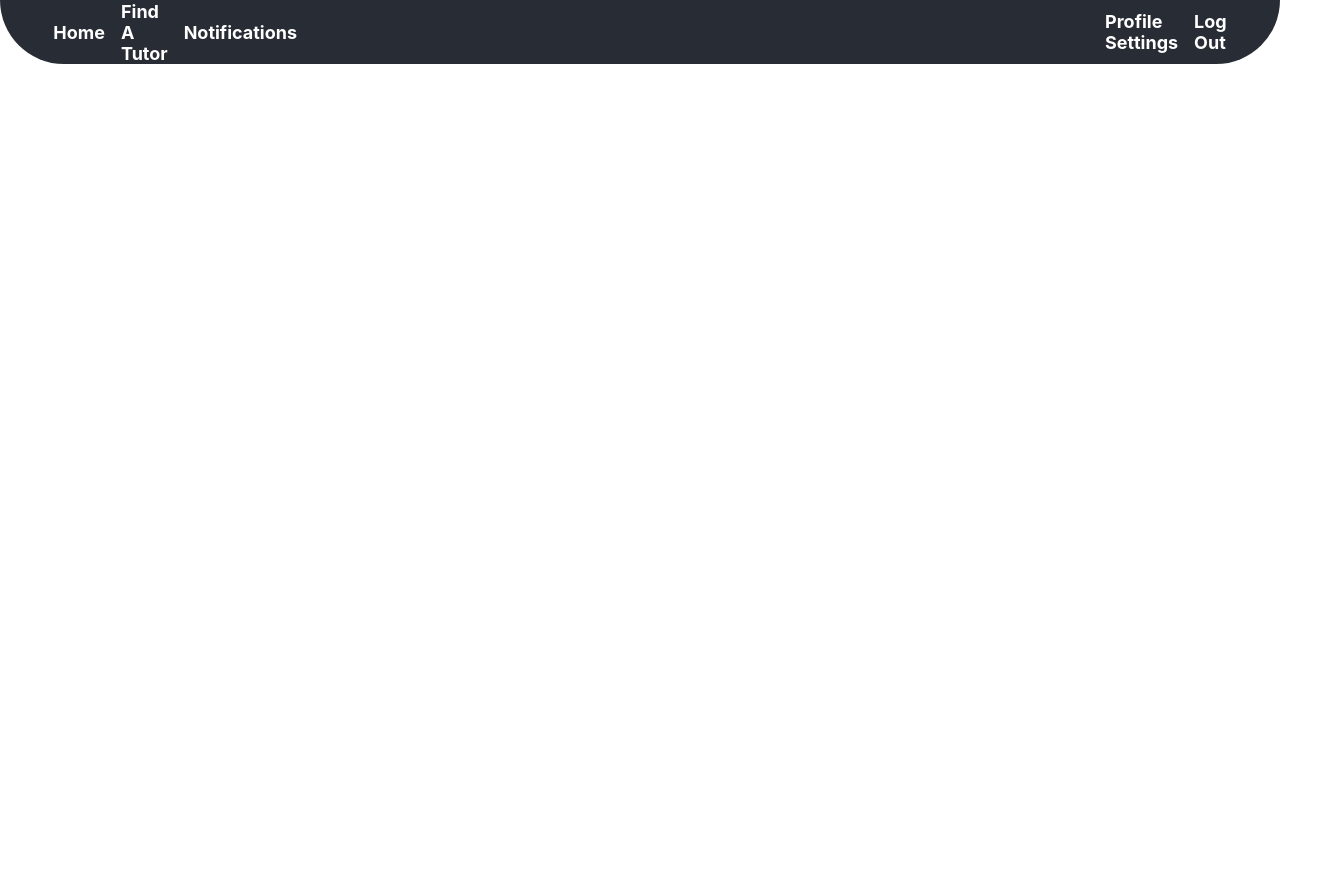
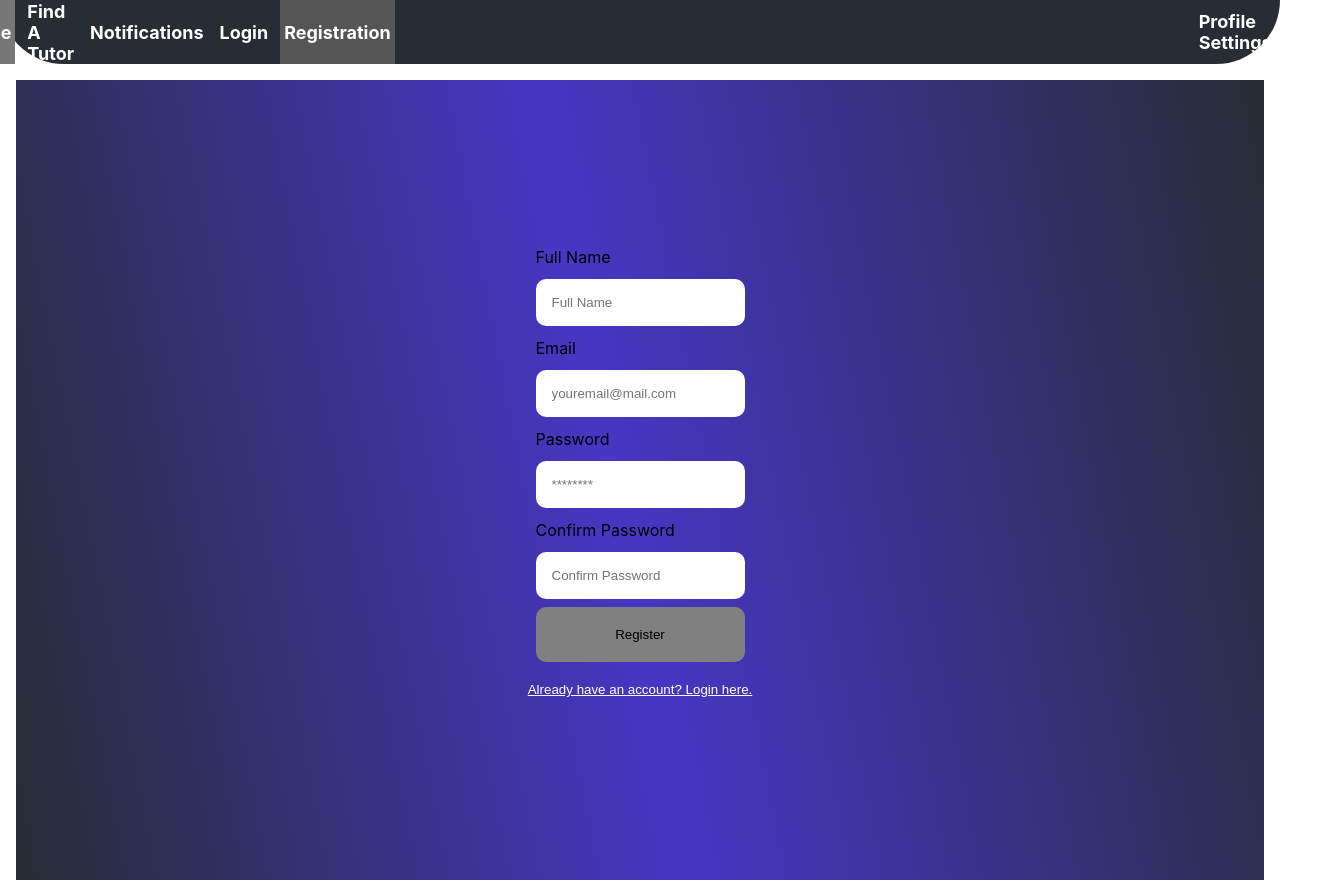
Before and after one commit to Koiya/CSC4330ProjectGroupE, a React (Create React App) app in the folder frontend/: page /Registration in a window 1280 px wide. Shown: the whole page, 1324 px wide, since content can reach past the window. Before the commit the page ends 800 px from the top, so only its background shows below. Built offline with nearby package versions, Linux system fonts and the light colour scheme.

Commit message:
login/signup pages
login and signup pages created

```diff
--- a/frontend/src/App.css
+++ b/frontend/src/App.css
@@ -1,5 +1,47 @@
 .App {
   text-align: center;
+}
+
+.auth-form-container {
+  justify-content: center;
+  display: flex;
+  flex-direction: column;
+  min-height: 100vh;
+  align-items: center;
+
+  background-image: linear-gradient(79deg, #282c34,#4736c4 48%, #282c34);
+}
+
+.login-form, .registration-form {
+  display: flex;
+  flex-direction: column;
+}
+
+label {
+  text-align: left;
+  padding: 0.25rem 0;
+  border-radius: 10px;
+}
+
+input {
+  margin: 0.5rem 0;
+  padding: 1rem;
+  border: none;
+  border-radius: 10px;
+}
+
+button {
+  border: none;
+  background-color: grey;
+  padding: 20px;
+  border-radius: 10px;
+  cursor: pointer;
+}
+
+.link-btn {
+  background: none;
+  color: white;
+  text-decoration: underline;
 }
 
 .App-logo {
--- a/frontend/src/App.js
+++ b/frontend/src/App.js
@@ -1,23 +1,35 @@
 import './App.css';
+import React, { useState } from "react";
 import Navbar from './Navbar/Navbar';
 import FindATutor from './Pages/FindATutor';
 import Home from './Pages/Home';
 import LogOut from './Pages/LogOut';
 import Notifications from './Pages/Notifications';
 import ProfileSettings from './Pages/ProfileSettings';
+import Login from './Pages/Login';
+import Registration from './Pages/Registration';
 import {Route, Routes} from "react-router-dom";
 
 function App() {
+  const [currentForm, setCurrentForm] = useState('login');
+
+  const toggleForm = (formName) => {
+    setCurrentForm(formName);
+  }
+
   return (
     <>
       <Navbar/>
       <div className="container">
+
        <Routes>
           <Route path="/" element={<Home/>} />
           <Route path="/FindATutor" element={<FindATutor/>} />
           <Route path="/ProfileSettings" element={<ProfileSettings/>} />
           <Route path="/LogOut" element={<LogOut/>} />
           <Route path="/Notifications" element={<Notifications/>} />
+          <Route path="/Login" element={<Login/>} />
+          <Route path="/Registration" element={<Registration/>} />
        </Routes>
       </div>
     </>
--- a/frontend/src/Navbar/Navbar.js
+++ b/frontend/src/Navbar/Navbar.js
@@ -7,6 +7,8 @@ export default function Navbar(){
         <PageLink to="/">Home</PageLink>
         <PageLink to="/FindATutor">Find A Tutor</PageLink>
         <PageLink to="/Notifications">Notifications</PageLink>
+        <PageLink to="/Login">Login</PageLink>
+        <PageLink to="/Registration">Registration</PageLink>
       </ul>
       <ul>
         <PageLink to="/ProfileSettings">Profile Settings</PageLink>
--- /dev/null
+++ b/frontend/src/Pages/Login.js
@@ -0,0 +1,26 @@
+import React, { useState } from "react";
+
+export default function Login() {
+    const [email, setEmail] = useState('');
+    const [pass, setPass] = useState('');
+
+    const handleSubmit = (e) => {
+        e.preventDefault();
+        console.log(email);
+
+    }
+
+    return (
+        <div className="auth-form-container">
+            <form className="login-form" onSubmit={handleSubmit}>
+                <label for="email">Email</label>
+             <input value={email} onChange={(e) => setEmail(e.target.value)} type="email" placeholder="youremail@mail.com" id="email" name="email"/>
+             <label for="password">Password</label>
+             <input value={pass} onChange={(e) => setPass(e.target.value)} type="password" placeholder="********" id="password" name="password"/>
+             <button type="submit">Log In</button>
+             </form>
+             <button className="link-btn">Don't have an account? Register here.</button>
+             <button className="link-btn">Forgot Password?</button>
+        </div>
+    )
+}
--- /dev/null
+++ b/frontend/src/Pages/Registration.js
@@ -0,0 +1,30 @@
+import React, { useState } from "react";
+
+export default function Registration() {
+    const [email, setEmail] = useState('');
+    const [pass, setPass] = useState('');
+    const [name, setName] = useState('');
+
+    const handleSubmit = (e) => {
+        e.preventDefault();
+        console.log(email);
+
+    }
+
+    return (
+        <div className="auth-form-container">
+          <form className="registration-form" onSubmit={handleSubmit}>
+              <label>Full Name</label>
+                <input value={name} onChange={(e) => setName(e.target.value)} id="name" placeholder="Full Name" />
+                <label for="email">Email</label>
+                <input value={email} onChange={(e) => setEmail(e.target.value)} type="email" placeholder="youremail@mail.com" id="email" name="email"/>
+                <label for="password">Password</label>
+                <input value={pass} onChange={(e) => setPass(e.target.value)} type="password" placeholder="********" id="password" name="password"/>
+                <label>Confirm Password</label>
+                <input value={pass} id="confirmpass" placeholder="Confirm Password" />
+                <button type="submit">Register</button>
+          </form>
+                  <button className="link-btn">Already have an account? Login here.</button>
+        </div>
+    )
+}
```
